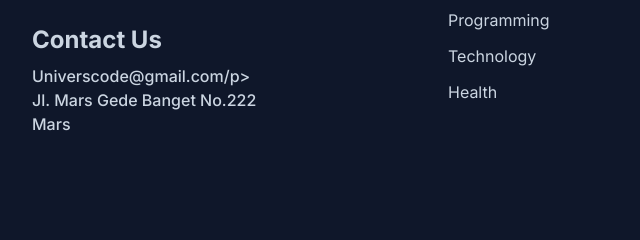
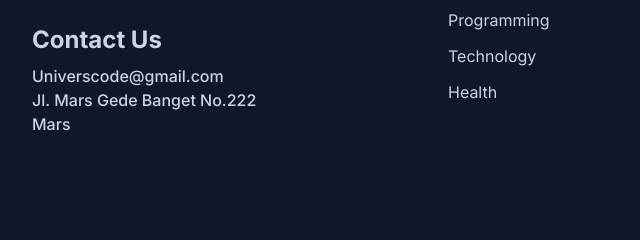
Before and after one commit to RezaRizkiA/portfolio-tailwind, a website: page index.html in a window 1280 px wide. Shown: the part 5177-5417 px from the top of the page, 0-640 px from the left. Drawn offline with Linux system fonts and the light colour scheme.

Commit message:
memperbaiki alamat di footer

```diff
--- a/index.html
+++ b/index.html
@@ -319,7 +319,7 @@
                 <div class="w-full px-4 mb-12 text-slate-300 font-medium md:w-1/3">
                     <h2 class="font-bold text-4xl text-white mb-5">Universcode</h2>
                     <h3 class="font-bold text-2xl mb-2">Contact Us</h3>
-                    <p>Universcode@gmail.com/p>
+                    <p>Universcode@gmail.com</p>
                     <p>Jl. Mars Gede Banget No.222</p>
                     <p>Mars</p>
                 </div>
```
